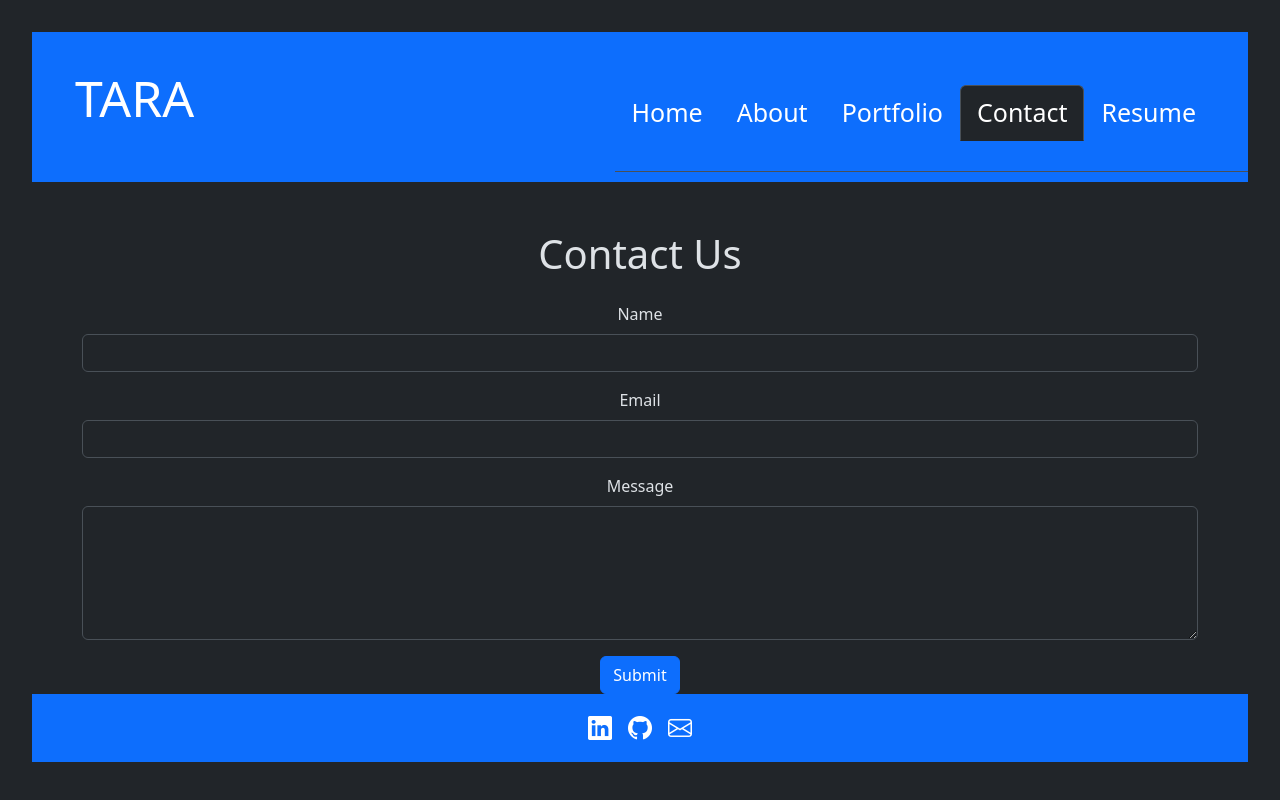
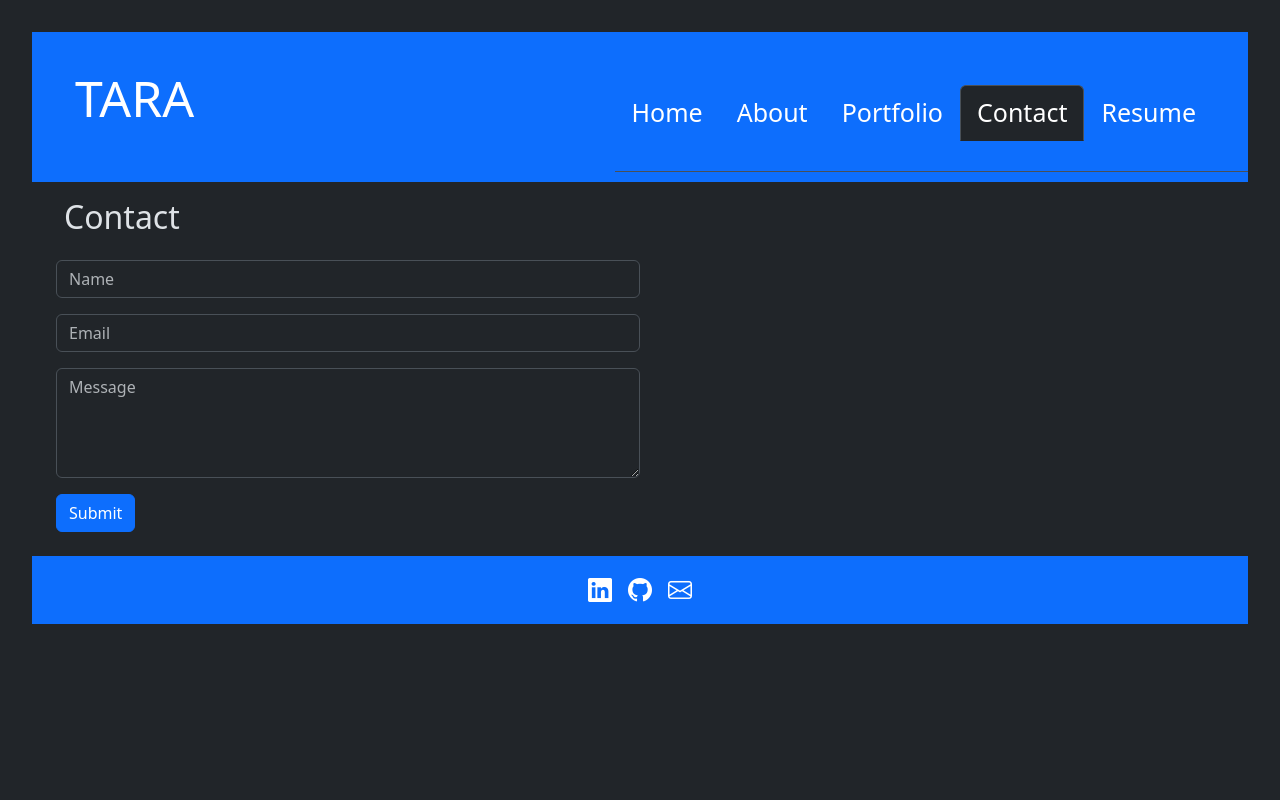
Before and after one commit to HospitalGiftShop/React-Portfolio, a React (Vite) app: page /Contact in a window 1280 px wide. Built offline with nearby package versions, Linux system fonts and the light colour scheme.

Commit message:
add error handling and header

```diff
--- a/src/pages/Contact.jsx
+++ b/src/pages/Contact.jsx
@@ -1,83 +1,151 @@
-import { useState } from 'react';
+import { useState } from "react";
 
-const Contact = () => {
-  const [formData, setFormData] = useState({
-    name: '',
-    email: '',
-    message: '',
-  });
+// Here we import a helper function that will check if the email is valid
+import { checkMessage, validateEmail, checkName } from "../utils/helpers";
 
-  const handleChange = (e) => {
-    const { name, value } = e.target;
-    setFormData({
-      ...formData,
-      [name]: value,
-    });
+function Contact() {
+  // Create state variables for the fields in the form
+  // We are also setting their initial values to an empty string
+  const [name, setName] = useState("");
+  const [email, setEmail] = useState("");
+  const [message, setMessage] = useState("");
+  const [errorMessage, setErrorMessage] = useState("");
+
+  const handleInputChange = (e) => {
+    // Getting the value and name of the input which triggered the change
+    const { target } = e;
+    const inputType = target.name;
+    const inputValue = target.value;
+
+    setErrorMessage("");
+
+    // Based on the input type, we set the state of either email, username, and password
+    switch (inputType) {
+      case "name":
+        setName(inputValue);
+        break;
+      case "email":
+        setEmail(inputValue);
+        break;
+      case "message":
+        setMessage(inputValue);
+        break;
+      default:
+        console.error(inputType);
+        break;
+    }
   };
 
-  const handleSubmit = (e) => {
+  const handleNameField = () => {
+    if (checkMessage(name)) {
+      setErrorMessage(
+        `name is required`
+      );
+      return;
+    }
+  };
+
+  const handleEmailFormat = () => {
+    if (!validateEmail(email)) {
+      setErrorMessage("Invalid email address.");
+    }
+  };
+
+  const handleMessageField = () => {
+    if (checkMessage(message)) {
+      setErrorMessage(
+        `message is required`
+      );
+      return;
+    }
+  };
+
+
+
+  const handleFormSubmit = (e) => {
+    // Preventing the default behavior of the form submit (which is to refresh the page)
     e.preventDefault();
-    console.log('Form submitted:', formData);
 
-    setFormData({
-      name: '',
-      email: '',
-      message: '',
-    });
+    if (checkName(name)) {
+      setErrorMessage(
+        `name is required`
+      );
+      return;
+    }
+
+    if (!validateEmail(email)) {
+      setErrorMessage("Invalid email address.");
+    }
+
+    if (checkMessage(message)) {
+      setErrorMessage(
+        `message is required`
+      );
+      return;
+    }
+
+
+
+
+    // If successful, we want to clear out the input after registration.
+    setName("");
+    setEmail("");
+    setMessage("");
+    setErrorMessage("");
   };
 
   return (
-    <div className="container mt-5">
-      <h1 className="mb-4">Contact Us</h1>
-      <form onSubmit={handleSubmit}>
+    <div className="d-flex flex-column p-2">
+      <h2 className='text-start p-2'>Contact</h2>
+      <form className="form w-50 mt-2 mb-3" onSubmit={handleFormSubmit}>
         <div className="mb-3">
-          <label htmlFor="name" className="form-label">
-            Name
-          </label>
           <input
+            className="form-control"
+            value={name}
+            name="name"
+            onChange={handleInputChange}
+            onBlur={handleNameField}
             type="text"
-            className="form-control"
-            id="name"
-            name="name"
-            value={formData.name}
-            onChange={handleChange}
-            required
+            placeholder="Name"
           />
         </div>
         <div className="mb-3">
-          <label htmlFor="email" className="form-label">
-            Email
-          </label>
           <input
+            className="form-control"
+            value={email}
+            name="email"
+            onChange={handleInputChange}
+            onBlur={handleEmailFormat}
             type="email"
-            className="form-control"
-            id="email"
-            name="email"
-            value={formData.email}
-            onChange={handleChange}
-            required
+            placeholder="Email"
           />
         </div>
         <div className="mb-3">
-          <label htmlFor="message" className="form-label">
-            Message
-          </label>
           <textarea
             className="form-control"
-            id="message"
+            value={message}
             name="message"
-            value={formData.message}
-            onChange={handleChange}
-            required
-            rows="5"
-          />
+            onChange={handleInputChange}
+            onBlur={handleMessageField}
+            placeholder="Message"
+            rows="4"
+          ></textarea>
         </div>
-        <button type="submit" className="btn btn-primary">
-          Submit
-        </button>
+        {errorMessage && (
+          <div className="text-start">
+            <p className="text-danger">{errorMessage}</p>
+          </div>
+        )}
+        <div className="text-start">
+          <button className="btn btn-primary" type="submit">
+            Submit
+          </button>
+        </div>
       </form>
     </div>
+
+
   );
-};
+}
 
 export default Contact;
```
